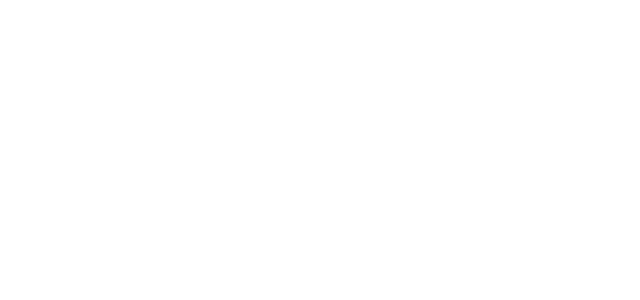
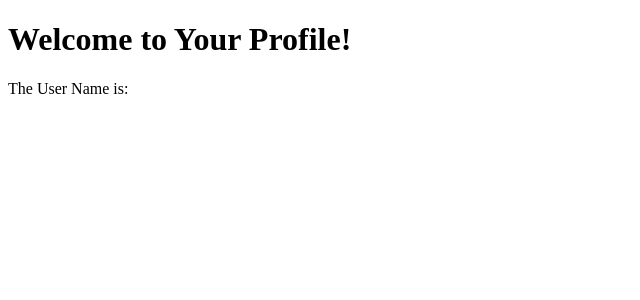
Before and after one commit to OmarSaid35/Meal_Planning, an Angular app: page /profile in a window 1280 px wide. Before the commit this address led to /. Shown: the top 300 px of the page, without its empty margins (0-640 px from the left). Built offline with nearby package versions, Linux system fonts and the light colour scheme.

Commit message:
Redirect to profile

```diff
--- a/src/app/app.routes.ts
+++ b/src/app/app.routes.ts
@@ -8,5 +8,12 @@
         (m) => m.AuthenticationModule
       ),
   },
+  {
+    path: 'profile',
+    loadComponent: () =>
+      import('./features/profile/myprofile/myprofile.component').then(
+        (m) => m.MyprofileComponent
+      ),
+  },
   { path: '', redirectTo: '/auth/register', pathMatch: 'full' }, // Default route
 ];
--- a/src/app/features/authentication/login/login.component.css
+++ b/src/app/features/authentication/login/login.component.css
@@ -1,3 +1,7 @@
+* {
+  font-family: 'Inter', sans-serif;
+}
+
 .login-page {
   display: flex;
   justify-content: center;
--- a/src/app/features/authentication/login/login.component.ts
+++ b/src/app/features/authentication/login/login.component.ts
@@ -16,7 +16,7 @@
   email: string = '';
   password: string = '';
 
-  constructor(private http: HttpClient) {}
+  constructor(private http: HttpClient, private router: Router) { }
 
   onLogin() {
     const userData = { email: this.email, password: this.password };
@@ -25,6 +25,11 @@
       (response: any) => {
         console.log('Login successful:', response);
         alert('Welcome! You have successfully logged in.');
+
+        // Adjust to use `username` from the API response
+        const username = response.username; // Ensure this matches your API response key
+        localStorage.setItem('username', username); // Store the username
+        this.router.navigate(['/profile']); // Navigate to the profile page
       },
       (error) => {
         console.error('Login failed:', error);
@@ -32,4 +37,5 @@
       }
     );
   }
+
 }
--- a/src/app/features/authentication/register/register.component.css
+++ b/src/app/features/authentication/register/register.component.css
@@ -1,3 +1,7 @@
+* {
+  font-family: 'Inter', sans-serif;
+}
+
 .register-page {
   display: flex;
   justify-content: center;
@@ -30,6 +34,7 @@
   font-size: 24px;
   margin-bottom: 10px;
   color: #000;
+  /* font-family: 'Inter', sans-serif; */
 }
 
 .register-info p {
@@ -95,7 +100,7 @@
   color: #000;
   text-decoration: underline;
   font-weight: bold;
-    cursor: pointer;
+  cursor: pointer;
 }
 
 .right-section {
--- /dev/null
+++ b/src/app/features/profile/myprofile/myprofile.component.html
@@ -0,0 +1,2 @@
+<h1>Welcome to Your Profile!</h1>
+<p>The User Name is: {{ username }}</p>
--- /dev/null
+++ b/src/app/features/profile/myprofile/myprofile.component.ts
@@ -0,0 +1,14 @@
+import { Component, OnInit } from '@angular/core';
+
+@Component({
+  selector: 'app-myprofile',
+  templateUrl: './myprofile.component.html',
+  styleUrls: ['./myprofile.component.css'],
+})
+export class MyprofileComponent implements OnInit {
+  username: string | null = '';
+
+  ngOnInit() {
+    this.username = localStorage.getItem('username'); // Fetch the user's name
+  }
+}
--- a/src/index.html
+++ b/src/index.html
@@ -6,6 +6,7 @@
   <base href="/">
   <meta name="viewport" content="width=device-width, initial-scale=1">
   <link rel="icon" type="image/x-icon" href="favicon.ico">
+  <link rel="stylesheet" href="https://fonts.googleapis.com/css2?family=Inter:wght@400;500;700&display=swap" />
 </head>
 <body>
   <app-root></app-root>
```
Also changed, not shown: src/app/features/profile/myprofile/myprofile.component.css (added), 1 other file (tests, documents, lock files or other folders).
